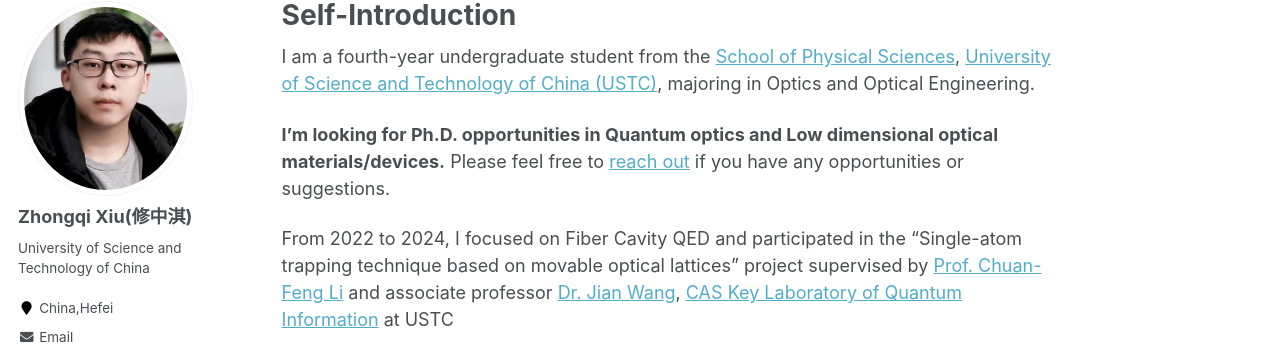
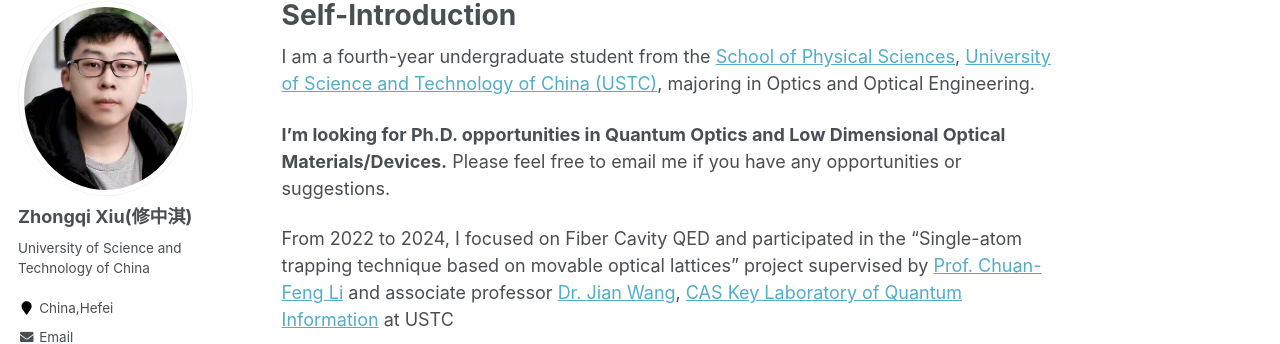
Before and after one commit to k-telux/k-telux.github.io, a Jekyll site: the page built from _pages/about.md, in a window 1280 px wide and 1382 px high. Shown: the part 117-461 px from the top of the window. Built offline with Jekyll 4.4.1, drawn with Linux system fonts in a browser that asks for light colours.

Commit message:
Update about.md

```diff
--- a/_pages/about.md
+++ b/_pages/about.md
@@ -11,7 +11,7 @@ redirect_from:
 
 I am a fourth-year undergraduate student from the [School of Physical Sciences](https://en.physics.ustc.edu.cn/), [University of Science and Technology of China (USTC)](https://en.ustc.edu.cn/), majoring in Optics and Optical Engineering.
 
-**I’m looking for Ph.D. opportunities in Quantum optics and Low dimensional optical materials/devices.** Please feel free to [reach out](xzqtelux@mail.ustc.edu.cn) if you have any opportunities or suggestions.
+**I’m looking for Ph.D. opportunities in Quantum Optics and Low Dimensional Optical Materials/Devices.** Please feel free to email me if you have any opportunities or suggestions.
 
 From 2022 to 2024, I focused on Fiber Cavity QED and participated in the "Single-atom trapping technique based on movable optical lattices" project supervised by [Prof. Chuan-Feng Li](http://lqcc.ustc.edu.cn/cfli/) and associate professor [Dr. Jian Wang](https://faculty.ustc.edu.cn/wangjian1), [CAS Key Laboratory of Quantum Information](https://lqcc.ustc.edu.cn/) at USTC
 
```
